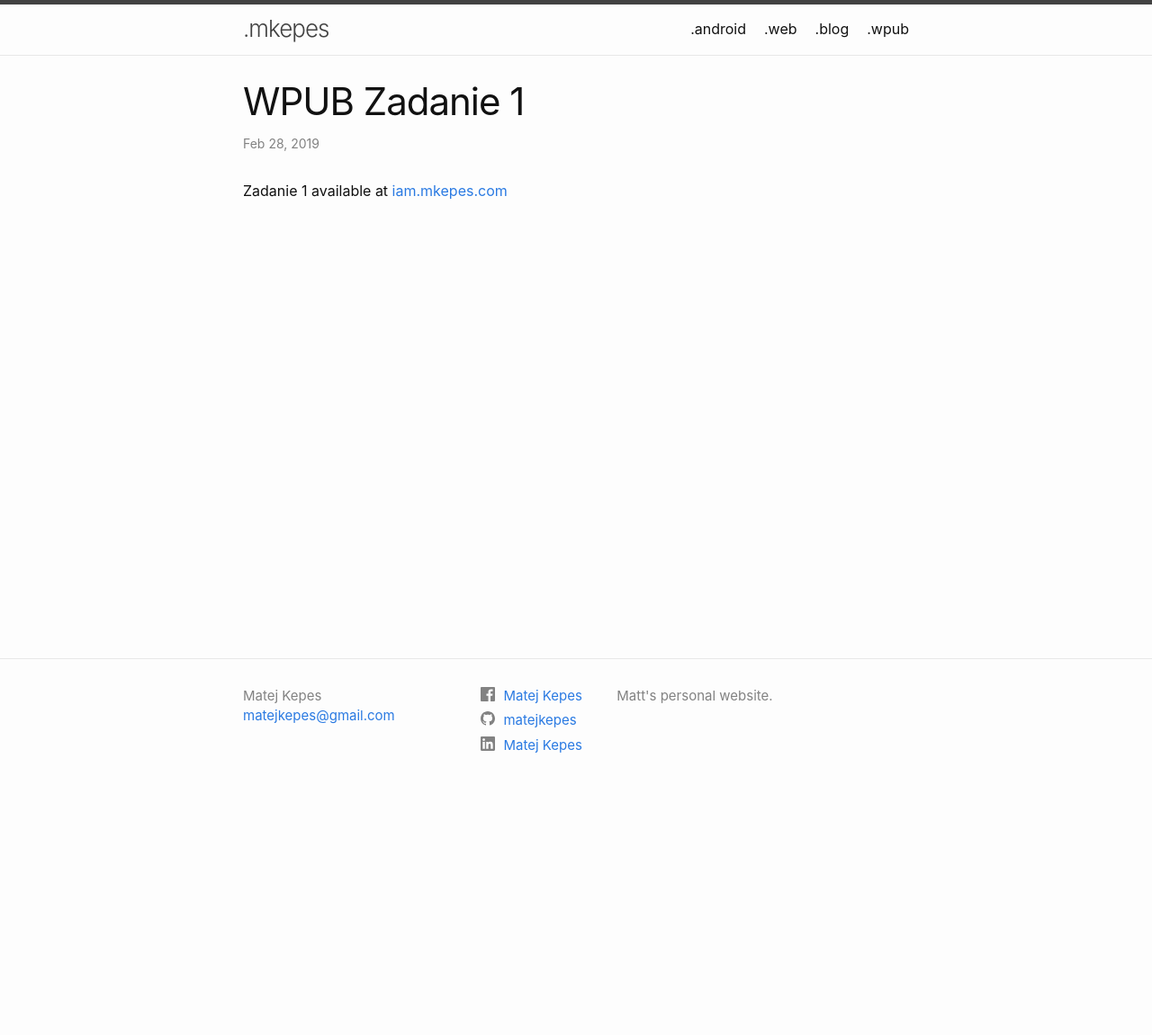
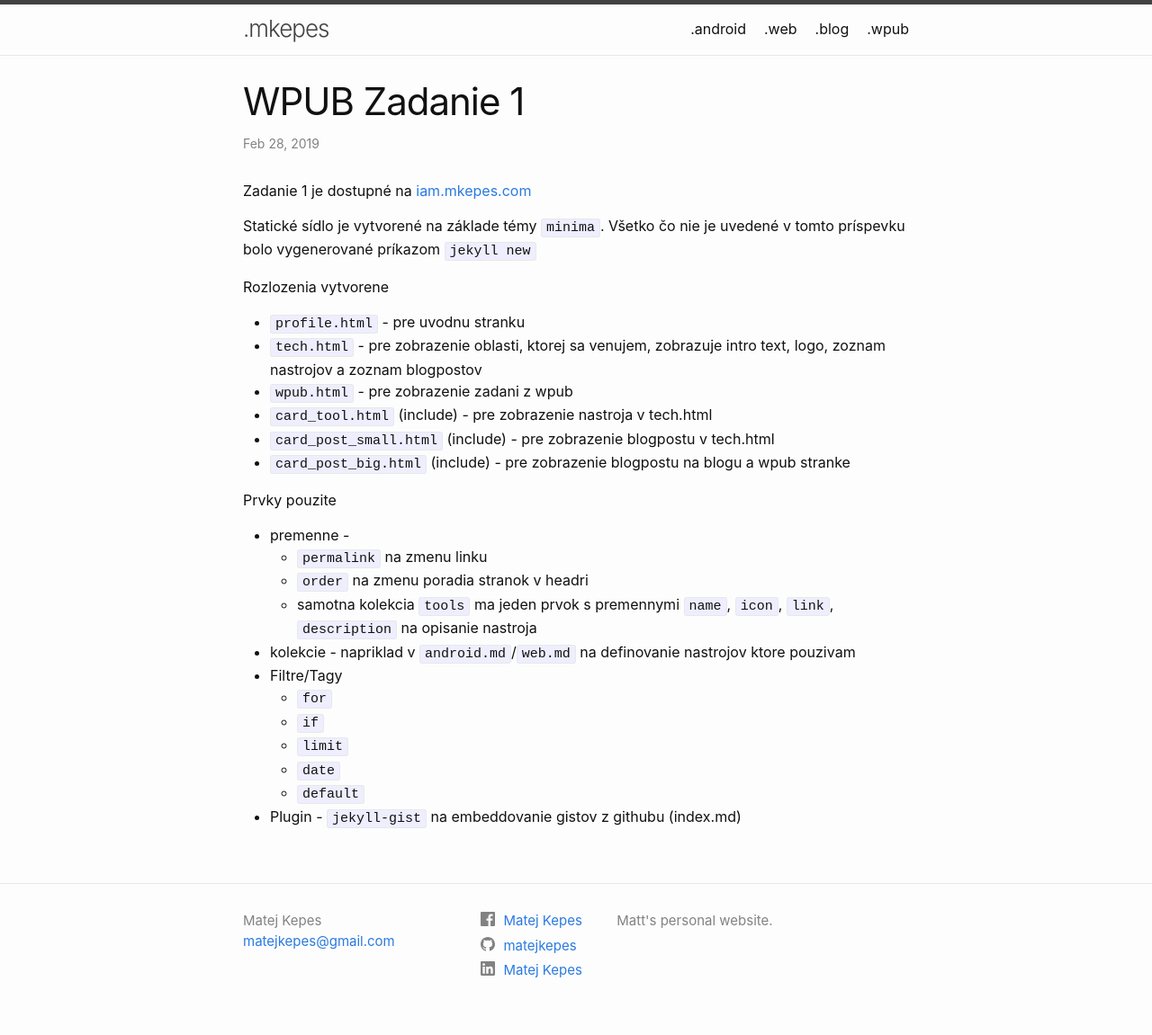
Before and after one commit to matejkepes/matejkepes.github.io, a Jekyll site: the page built from _posts/2018-02-28-zadanie1.md, in a window 1280 px wide. Shown: the whole page at 90% size. Built offline with Jekyll 4.4.1, drawn with Linux system fonts in a browser that asks for light colours; before the commit the page ends 900 px from its top, so only the background shows below that.

Commit message:
Add wpub assignment description

```diff
--- a/_posts/2018-02-28-zadanie1.md
+++ b/_posts/2018-02-28-zadanie1.md
@@ -6,4 +6,29 @@ categories: wpub
 tags: [life]
 ---
 
-Zadanie 1 available at [iam.mkepes.com](https://iam.mkepes.com)
+Zadanie 1 je dostupné na [iam.mkepes.com](https://iam.mkepes.com)
+
+Statické sídlo je vytvorené na základe témy `minima`. Všetko čo nie je uvedené v tomto príspevku bolo vygenerované
+príkazom `jekyll new`
+
+Rozlozenia vytvorene
+- `profile.html` - pre uvodnu stranku
+- `tech.html` - pre zobrazenie oblasti, ktorej sa venujem, zobrazuje intro text, logo, zoznam nastrojov a zoznam blogpostov
+- `wpub.html` - pre zobrazenie zadani z wpub
+- `card_tool.html` (include) - pre zobrazenie nastroja v tech.html
+- `card_post_small.html` (include) - pre zobrazenie blogpostu v tech.html
+- `card_post_big.html` (include) - pre zobrazenie blogpostu na blogu a wpub stranke
+
+Prvky pouzite
+- premenne -
+    - `permalink` na zmenu linku
+    - `order` na zmenu poradia stranok v headri
+    - samotna kolekcia `tools` ma jeden prvok s premennymi `name`, `icon`, `link`, `description` na opisanie nastroja
+- kolekcie - napriklad v `android.md`/`web.md` na definovanie nastrojov ktore pouzivam
+- Filtre/Tagy
+    - `for`
+    - `if`
+    - `limit`
+    - `date`
+    - `default`
+- Plugin - `jekyll-gist` na embeddovanie gistov z githubu (index.md)
```
